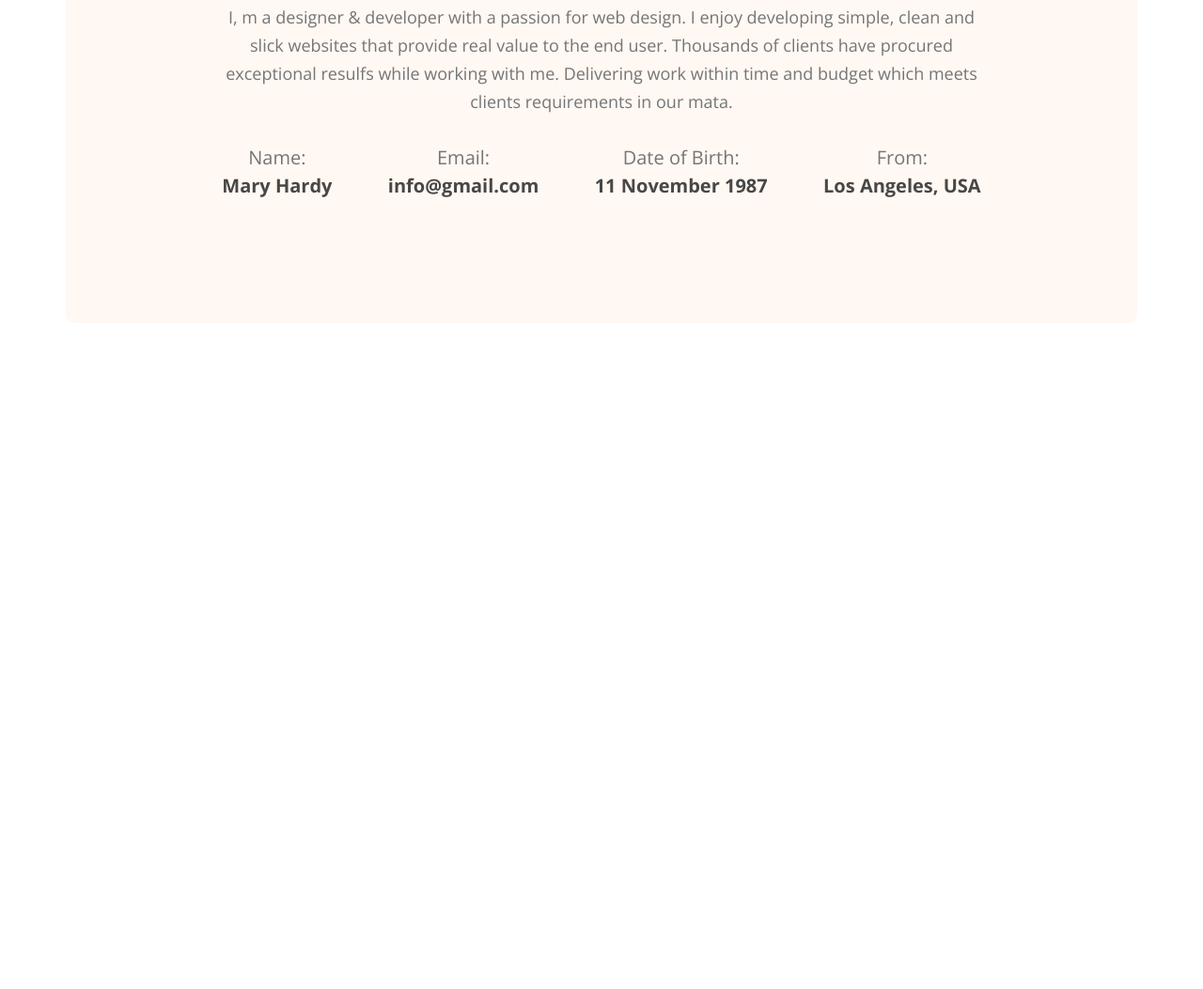
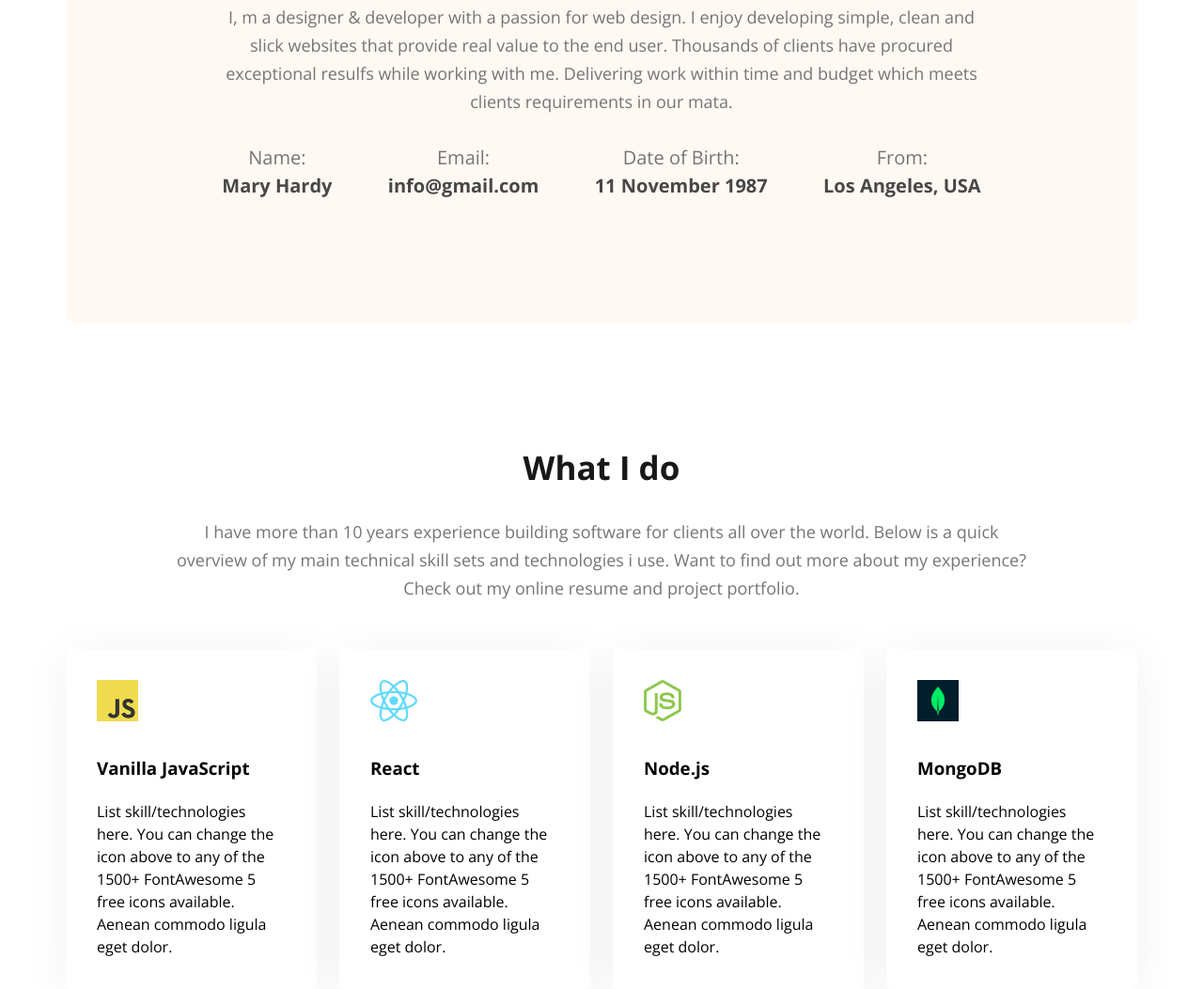
Before and after one commit to samiul-ahm/test, a plain HTML site: page index.html in a window 1280 px wide. Shown: the part 1172-2225 px from the top of the page at 94% size. Before the commit the page ends 1516 px from the top, so only its background shows below. Drawn offline with nearby package versions, Linux system fonts and the light colour scheme.

Commit message:
Skills section added

```diff
--- a/CSS/main.css
+++ b/CSS/main.css
@@ -235,3 +235,59 @@ main {
   font-weight: 700;
   line-height: 30px;
 }
+
+/* skills section */
+.skills {
+  max-width: 1140px;
+  margin: auto;
+}
+
+.skills-title {
+  margin-top: 130px;
+  margin-bottom: 30px;
+  color: var(--Dark-01, #181818);
+  text-align: center;
+  font-family: "Open Sans";
+  font-size: 35px;
+  font-style: normal;
+  font-weight: 700;
+  line-height: normal;
+}
+
+.skills-description {
+  color: var(--Dark-03, #757575);
+  text-align: center;
+  font-family: "Open Sans";
+  font-size: 18px;
+  font-style: normal;
+  font-weight: 400;
+  line-height: 30px; /* 166.667% */
+  max-width: 909px;
+  margin: auto;
+}
+
+.skills-item-container {
+
+  display: flex;
+  justify-content: space-around;
+  /* border: 2px solid purple; */
+  gap: 24px;
+}
+
+.skills-item {
+  /* border: 3px solid red; */
+  margin-top: 50px;
+  padding: 33px;
+  width: 267px;
+  max-height: 377px;
+  flex-shrink: 0;
+  border-radius: 5px;
+  background: #fff;
+  box-shadow: 0px 6px 50px 0px rgba(0, 0, 0, 0.06);
+  margin-bottom: 0;
+}
+
+.skills-item h3 {
+  margin-top: 30px;
+  margin-bottom: 20px;
+}
--- a/index.html
+++ b/index.html
@@ -69,6 +69,56 @@
             </div>
           </section>
         </div>
+
+        <section class="skills">
+          <div class="skills-container">
+            <h2 class="skills-title">What I do</h2>
+            <div class="skills-description">
+              I have more than 10 years experience building software for clients
+              all over the world. Below is a quick overview of my main technical
+              skill sets and technologies i use. Want to find out more about my
+              experience? Check out my online resume and project portfolio.
+            </div>
+            <div class="skills-item-container">
+              <div class="skills-item">
+                <img src="/images/icons/js.png" alt="JavaScript" />
+                <h3>Vanilla JavaScript</h3>
+                <p>
+                  List skill/technologies here. You can change the icon above to
+                  any of the 1500+ FontAwesome 5 free icons available. Aenean
+                  commodo ligula eget dolor.
+                </p>
+              </div>
+              <div class="skills-item">
+                <img src="/images/icons/react.png" alt="ReactJs" />
+                <h3>React</h3>
+                <p>
+                  List skill/technologies here. You can change the icon above to
+                  any of the 1500+ FontAwesome 5 free icons available. Aenean
+                  commodo ligula eget dolor.
+                </p>
+              </div>
+              <div class="skills-item">
+                <img src="/images/icons/nodejs.png" alt="nodejs" />
+                <h3>Node.js</h3>
+                <p>
+                  List skill/technologies here. You can change the icon above to
+                  any of the 1500+ FontAwesome 5 free icons available. Aenean
+                  commodo ligula eget dolor.
+                </p>
+              </div>
+              <div class="skills-item">
+                <img src="/images/icons/mongo.png" alt="MOngoDB" />
+                <h3>MongoDB</h3>
+                <p>
+                  List skill/technologies here. You can change the icon above to
+                  any of the 1500+ FontAwesome 5 free icons available. Aenean
+                  commodo ligula eget dolor.
+                </p>
+              </div>
+            </div>
+          </div>
+        </section>
       </article>
     </main>
 
```
